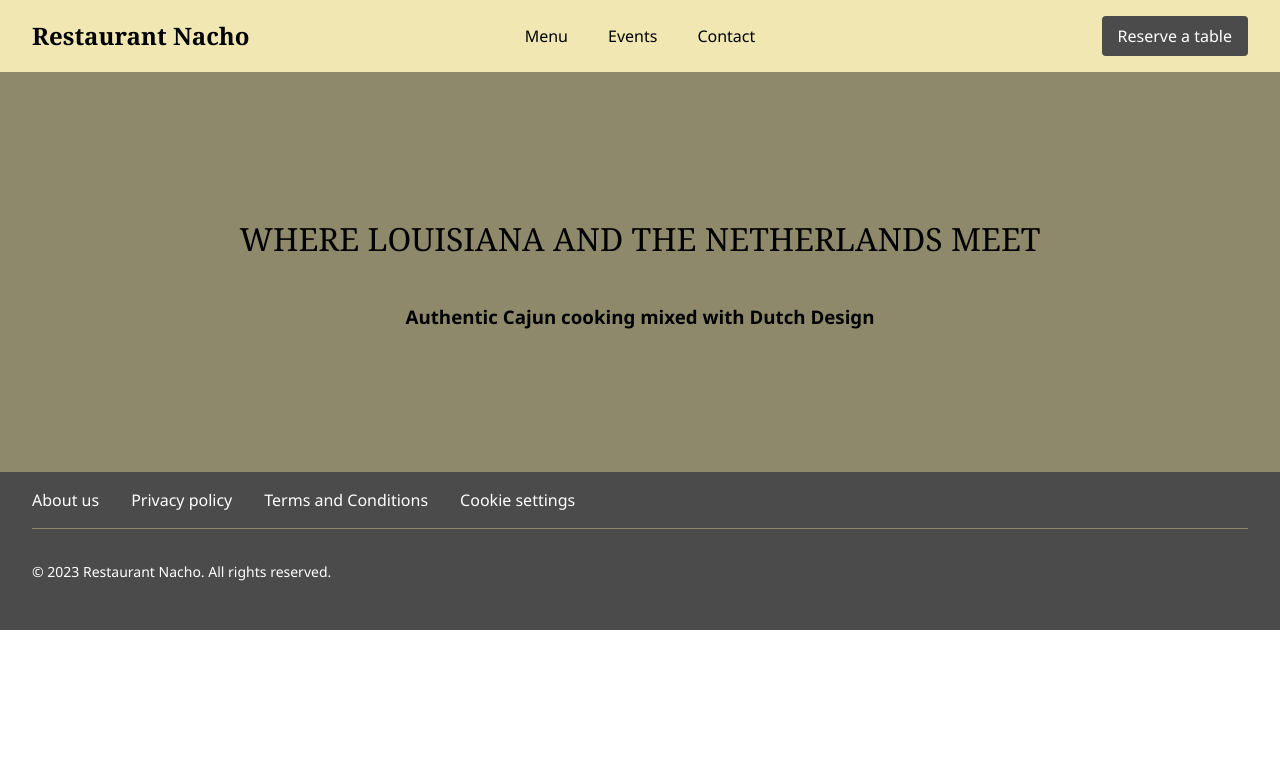
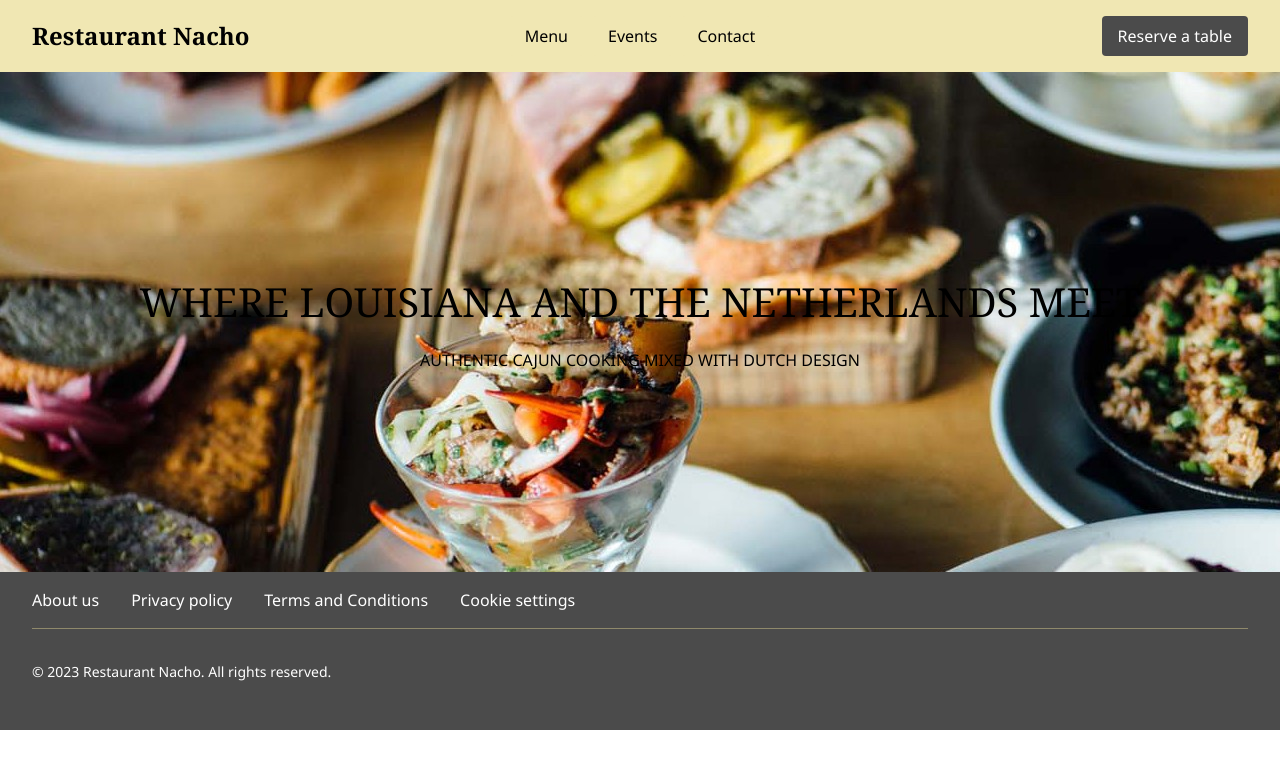
Before and after one commit to devebe/restaurant-page, a website built with webpack: page src/index.html in a window 1280 px wide. Built offline with nearby package versions, Linux system fonts and the light colour scheme.

Commit message:
Add background image to hero-banner

```diff
--- a/src/index.js
+++ b/src/index.js
@@ -10,7 +10,6 @@ document.addEventListener('click', (e) => {
     tabListData.forEach((element) => {
         list.push(element.text);
     });
-
     if (e.target.firstChild.textContent == restaurantName) {
         resetPage();
         buildPage(restaurantName);
@@ -18,5 +17,5 @@ document.addEventListener('click', (e) => {
     if (list.includes(e.target.firstChild.textContent)) {
         resetPage();
         buildPage(e.target.firstChild.textContent);
-    }
+    };
 });
--- a/src/style.css
+++ b/src/style.css
@@ -108,16 +108,28 @@ button.tabListButton.active {
 }
 
 #banner {
-    height: 400px;
+    height: 500px;
     display: flex;
     flex-direction: column;
     justify-content: center;
     align-items: center;
-    background-color: #8f896b;
+    background-image: url(./restaurant-picture.jpeg);
+    opacity: 0.8s;
+    gap: 1rem;
 }
 
 h1 {
     text-transform: uppercase;
+    text-align: center;
+    font-size: 2.5rem;
     font-family: Cambria, Cochin, Georgia, Times, 'Times New Roman', serif;
     font-weight: 400;
+    margin: 0;
 }
+
+h2 {
+    text-transform: uppercase;
+    font-size: 1rem;
+    font-weight: 400;
+    margin: 0;
+}
--- a/src/view/components/hero-banner.js
+++ b/src/view/components/hero-banner.js
@@ -9,7 +9,7 @@ export const renderHeroBanner = () => {
     heroTitle.build();
     heroTitle.addText('Where Louisiana and The Netherlands meet');
 
-    const heroSubTitle = new Component('heroSubTitle','h3');
+    const heroSubTitle = new Component('heroSubTitle','h2');
     heroSubTitle.parent = document.getElementById(banner.id);
     heroSubTitle.build();
     heroSubTitle.addText('Authentic Cajun cooking mixed with Dutch Design');
```
Also changed, not shown: src/restaurant-picture.jpeg (added).
